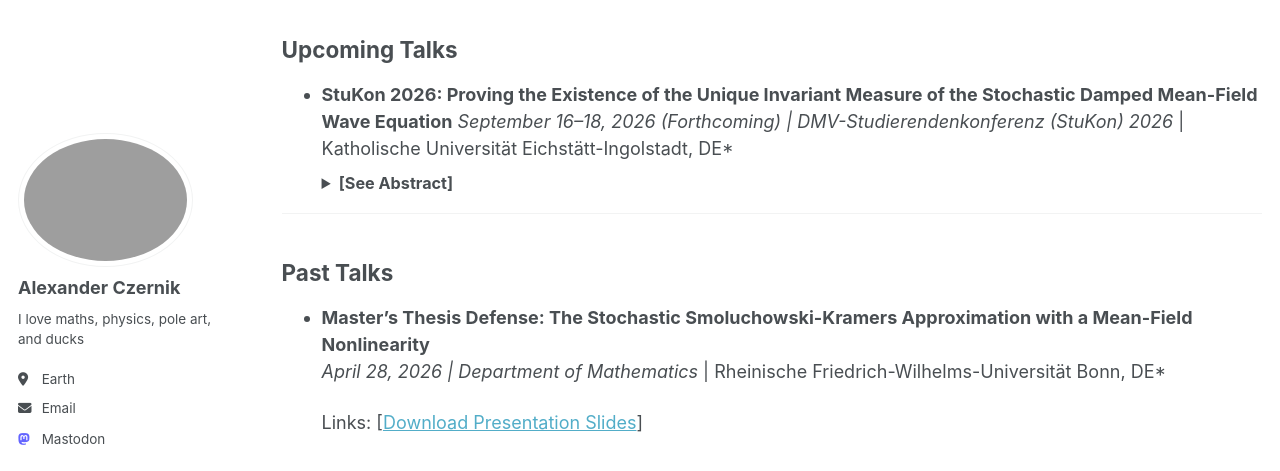
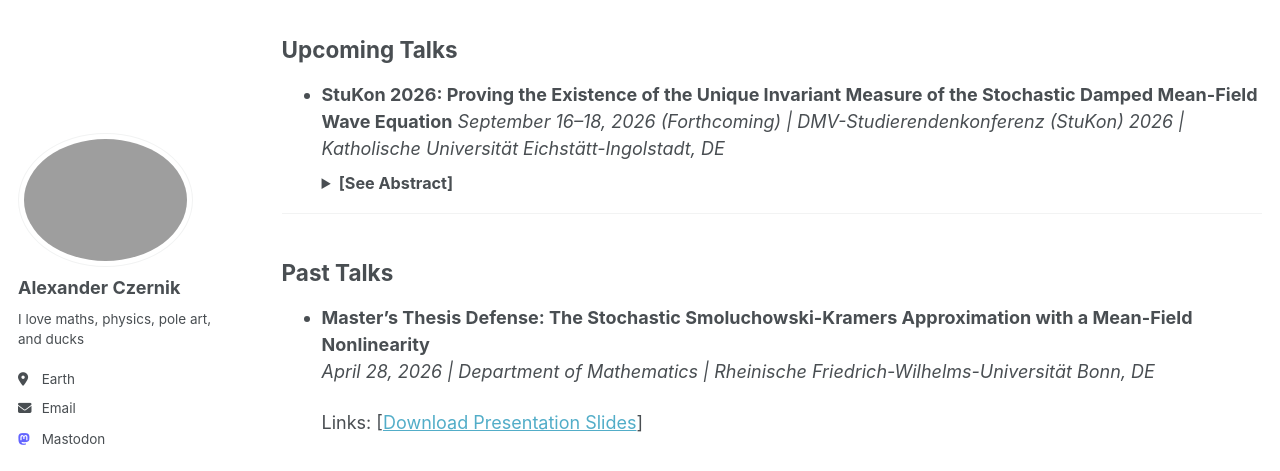
Before and after one commit to alexanderczernik/alexanderczernik.github.io, a Jekyll site: the page built from _pages/talks.md, in a window 1280 px wide. Shown: the part 138-609 px from the top of the page. Built offline with Jekyll 4.4.1, drawn with Linux system fonts in a browser that asks for light colours; a script bundle is joined from its source files by our own code; library files that are not in the unit come from our copies.

```diff
--- a/_pages/talks.md
+++ b/_pages/talks.md
@@ -14,7 +14,7 @@ $$
 ## Upcoming Talks
 
 * **StuKon 2026: Proving the Existence of the Unique Invariant Measure of the Stochastic Damped Mean-Field Wave Equation**
-  *September 16–18, 2026 (Forthcoming) | DMV-Studierendenkonferenz (StuKon) 2026* | Katholische Universität Eichstätt-Ingolstadt, DE*
+  *September 16–18, 2026 (Forthcoming) | DMV-Studierendenkonferenz (StuKon) 2026 | Katholische Universität Eichstätt-Ingolstadt, DE*
   <details style="margin-top: 0.5em; margin-bottom: 1em; cursor: pointer;">
     <summary style="font-weight: bold; font-size: 0.9em;">[See Abstract]</summary>
     <p markdown="1" style="margin-top: 0.5em; padding-left: 15px; border-left: 4px solid var(--border-color, #ccc); font-style: italic; opacity: 0.85;">
@@ -27,6 +27,6 @@ $$
 ## Past Talks
 
 * **Master's Thesis Defense: The Stochastic Smoluchowski-Kramers Approximation with a Mean-Field Nonlinearity**
-  *April 28, 2026 | Department of Mathematics* | Rheinische Friedrich-Wilhelms-Universität Bonn, DE*
+  *April 28, 2026 | Department of Mathematics | Rheinische Friedrich-Wilhelms-Universität Bonn, DE*
 
   Links: [[Download Presentation Slides](/assets/files/master_defense_slides_czernik.pdf)]
```
